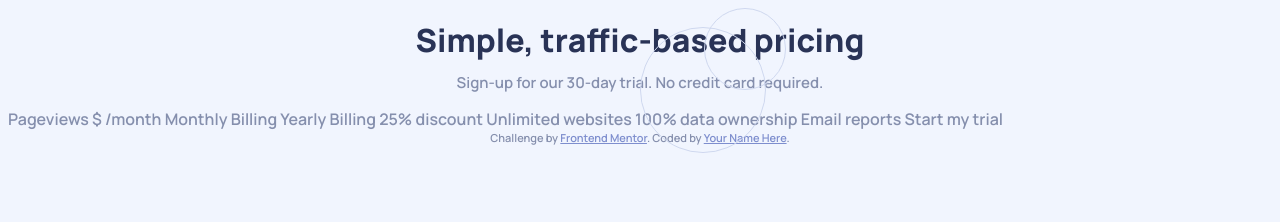
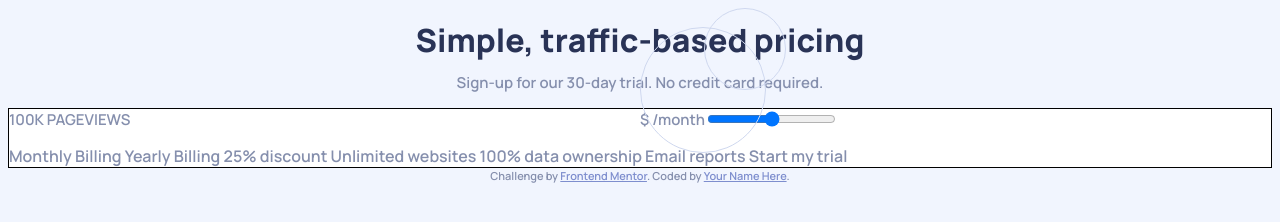
Before and after one commit to qcoupat/Interactive-pricing-component, a plain HTML site: page index.html in a window 1280 px wide. Drawn offline with Linux system fonts and the light colour scheme.

Commit message:
début formulaire

```diff
--- a/assets/style.css
+++ b/assets/style.css
@@ -38,3 +38,16 @@ body p {
     color: hsl(227, 35%, 25%);
     margin: 10px 0 10px 0;
 }
+form {
+    background-color: hsl(0, 0%, 100%);
+    border: 1px solid black;
+}
+.pricing {
+    display: flex;
+    align-items: stretch;
+    width: 100%;
+}
+.views {
+    text-transform: uppercase;
+    width: 50%;
+}
--- a/index.html
+++ b/index.html
@@ -21,9 +21,15 @@
   </div>
 </header>
 <body>
-  <div>
-    Pageviews
-    $ /month
+  <form>
+    <div class="pricing">
+      <p class="views">100K Pageviews</p>
+      <p class="month">$ /month</p>
+      <div>
+        <input type="range" min="0" max="4">
+      </div>
+    </div>
+
 
     Monthly Billing
     Yearly Billing 25% discount
@@ -33,7 +39,7 @@
     Email reports
 
     Start my trial
-  </div>
+  </form>
   <div class="attribution">
     Challenge by <a href="https://www.frontendmentor.io?ref=challenge" target="_blank">Frontend Mentor</a>.
     Coded by <a href="#">Your Name Here</a>.
```
